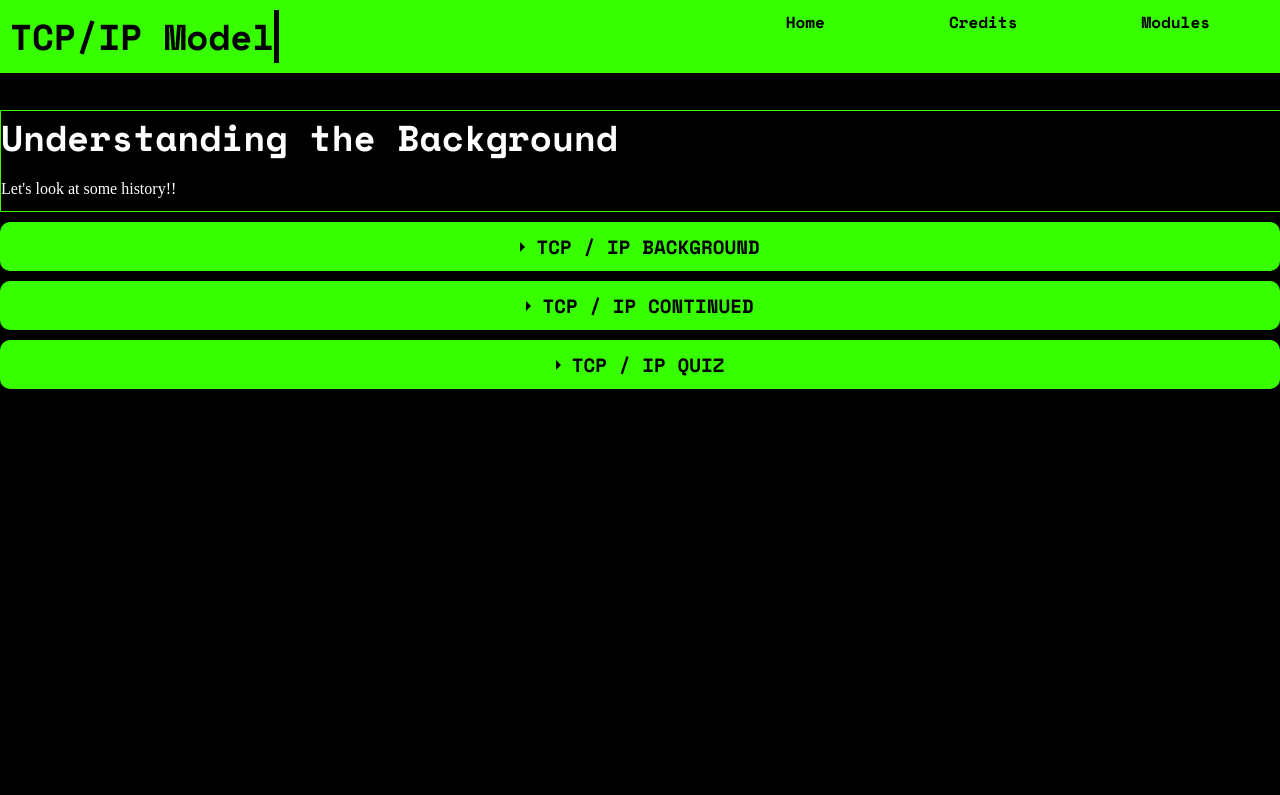
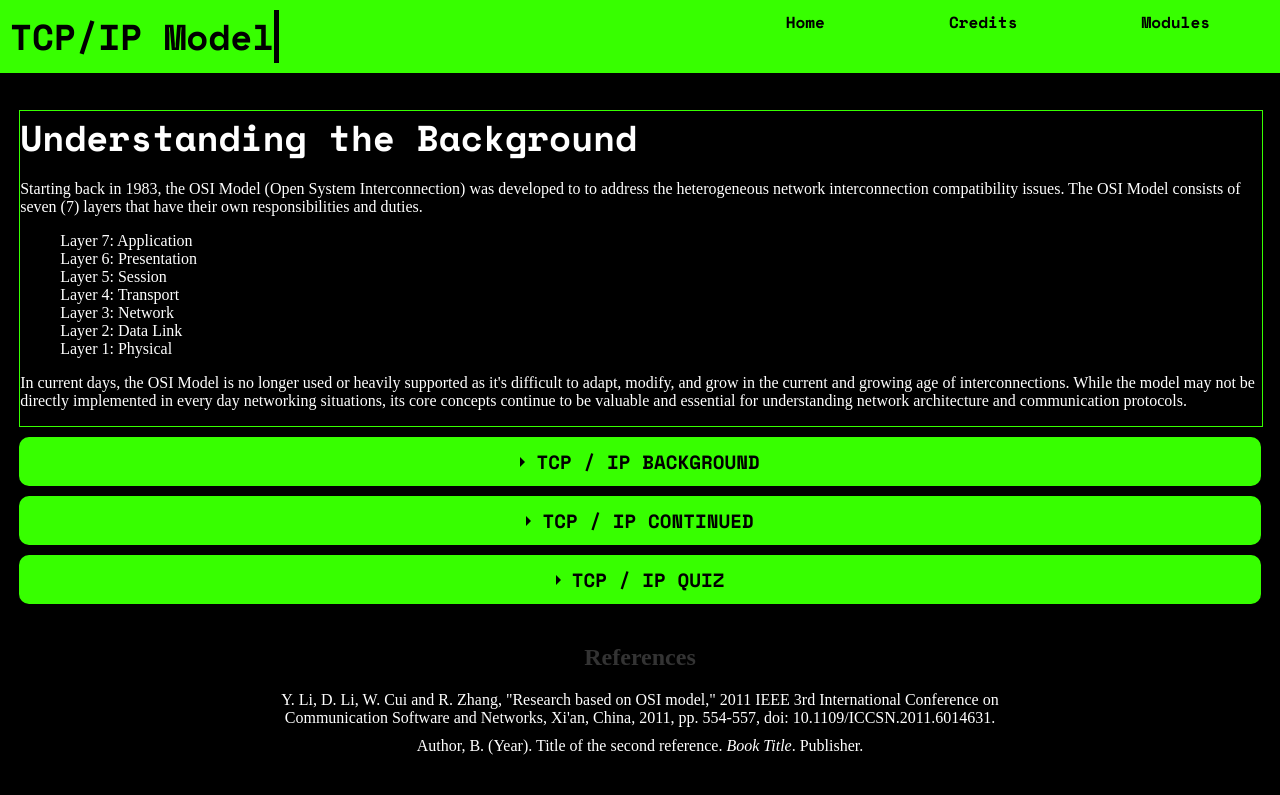
Before and after one commit to bdroege/bdroege.github.io, a plain HTML site: page model.html in a window 1280 px wide. Drawn offline with nearby package versions, Linux system fonts and the light colour scheme.

Commit message:
updating this

```diff
--- a/model.html
+++ b/model.html
@@ -27,7 +27,20 @@
     <div class="wrap-collapsible">
         <div class="page-top">
             <h1>Understanding the Background</h1>
-                <p>Let's look at some history!!</p>
+                <p>Starting back in 1983, the OSI Model (Open System Interconnection) was developed to to address the heterogeneous network interconnection compatibility issues.
+                    The OSI Model consists of seven (7) layers that have their own responsibilities and duties.
+                    <ol>
+                        Layer 7: Application <br>
+                        Layer 6: Presentation <br>
+                        Layer 5: Session <br>
+                        Layer 4: Transport <br>
+                        Layer 3: Network <br>
+                        Layer 2: Data Link <br>
+                        Layer 1: Physical <br>
+                    </ol>
+                    In current days, the OSI Model is no longer used or heavily supported as it's difficult to adapt, modify, and grow in the current and growing age of interconnections. While the model may not be directly implemented in every day networking situations, its core concepts continue to be valuable and essential for understanding network architecture and communication protocols.
+                </p>
+
         </div>
         <input id="collapsible1" class="toggle" type="checkbox">
             <label for="collapsible1" class="lbl-toggle" tabindex="0">TCP / IP Background</label>
@@ -54,6 +67,16 @@
                     </div>
                 </div>
 
+        <footer>
+              <div class = "references">
+                    <h2>References</h2>
+                            <ul>
+                                <li>Y. Li, D. Li, W. Cui and R. Zhang, "Research based on OSI model," 2011 IEEE 3rd International Conference on Communication Software and Networks, Xi'an, China, 2011, pp. 554-557, doi: 10.1109/ICCSN.2011.6014631.</li>
+                                <li>Author, B. (Year). Title of the second reference. <i>Book Title</i>. Publisher.</li>
+                            </ul>
+                </div>
+        </footer>
+
     </div>
 
     <script>
@@ -61,5 +84,8 @@
         </script>
 
 
+
+
+
 </body>
 </html>
--- a/style.css
+++ b/style.css
@@ -126,7 +126,7 @@ img {
 
 .page-top {
     width: 100%;
-    height: 100px; /* Adjust the height as needed */
+    height: flex; /* Adjust the height as needed */
     margin-top: 10px;
     border: 1px solid #37ff00;
 }
@@ -139,7 +139,7 @@ input[type='checkbox'] {
     display: none;
 }
 .wrap-collapsible {
-    margin: 1.2rem 0;
+    margin: 1.2rem 1.2rem;
     margin-top: 100px;
 
 }
@@ -197,3 +197,27 @@ input[type='checkbox'] {
 .collapsible-content p {
     margin-bottom: 0;
 }
+
+footer {
+    background-color: #000000;
+    padding: 20px;
+    text-align: center;
+}
+
+.references {
+    max-width: 800px;
+    margin: 0 auto;
+}
+
+.references h2 {
+    color: #333;
+}
+
+.references ul {
+    list-style: none;
+    padding: 0;
+}
+
+.references li {
+    margin-bottom: 10px;
+}
```
